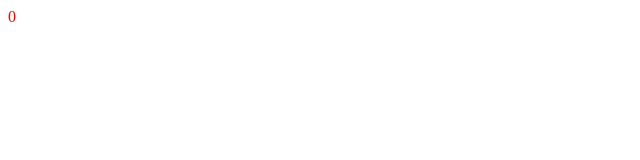
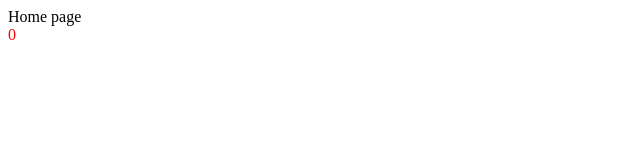
Before and after one commit to huihuiha/webpack-admin-template, a Vue app: page / in a window 1280 px wide. Shown: the top 160 px of the page, without its empty margins (0-640 px from the left). Built offline with nearby package versions, Linux system fonts and the light colour scheme.

Commit message:
feat: router 配置

```diff
--- a/src/App.vue
+++ b/src/App.vue
@@ -1,4 +1,5 @@
 <template>
+  <router-view></router-view>
   <div class="red" @click="add">{{ count }}</div>
 </template>
 
--- /dev/null
+++ b/src/pages/Home/index.vue
@@ -0,0 +1,3 @@
+<template>
+    Home page
+</template>
--- a/src/router/index.ts
+++ b/src/router/index.ts
@@ -1,5 +1,7 @@
-import {createRouter, createWebHistor} from 'vue-router';
+import { createRouter, createWebHistory } from 'vue-router';
+const router = createRouter({
+  history: createWebHistory(),
+  routes: [{ path: '/', component: () => import('@/pages/Home/index.vue') }],
+});
 
-const routes = createRouter({
-
-})
+export default router;
```
Also changed, not shown: src/main.ts (+6 -1 lines).
